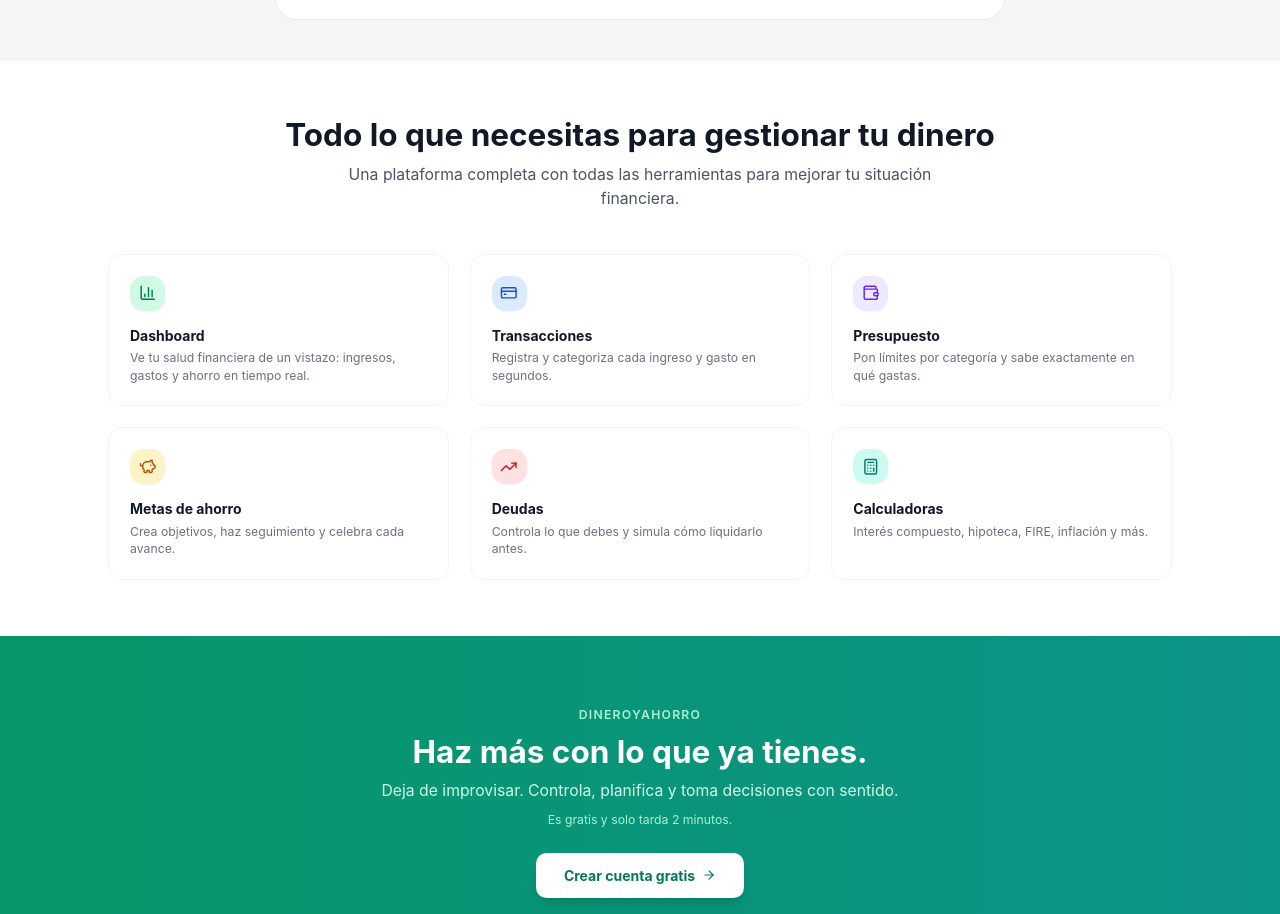
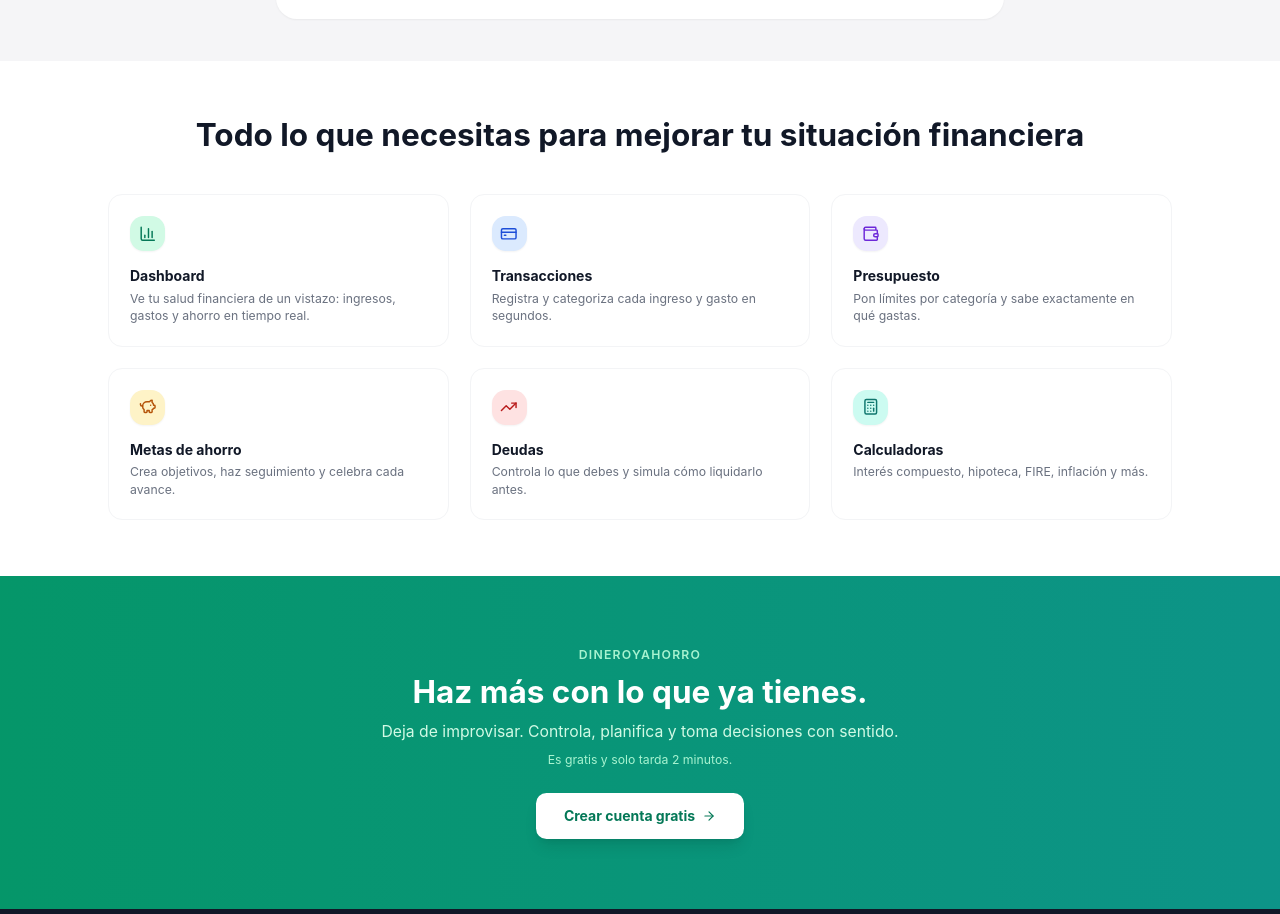
Before and after one commit to josemartoscv-pixel/quantix, a Next.js app: page / in a window 1280 px wide. Shown: the part 1297-2211 px from the top of the page. Built offline with nearby package versions, Linux system fonts and the light colour scheme; no server answers.

Commit message:
Update features section title and remove subtitle

```diff
--- a/src/app/page.tsx
+++ b/src/app/page.tsx
@@ -139,11 +139,8 @@ export default async function LandingPage() {
         <div className="max-w-7xl mx-auto px-4 sm:px-6 lg:px-8">
           <div className="text-center mb-8 sm:mb-12">
             <h2 className="text-2xl sm:text-4xl font-bold text-gray-900 mb-3">
-              Todo lo que necesitas para gestionar tu dinero
+              Todo lo que necesitas para mejorar tu situación financiera
             </h2>
-            <p className="text-sm sm:text-lg text-gray-600 max-w-2xl mx-auto">
-              Una plataforma completa con todas las herramientas para mejorar tu situación financiera.
-            </p>
           </div>
           <div className="grid grid-cols-1 sm:grid-cols-2 lg:grid-cols-3 gap-3 sm:gap-6">
             {features.map((feature) => {
```
